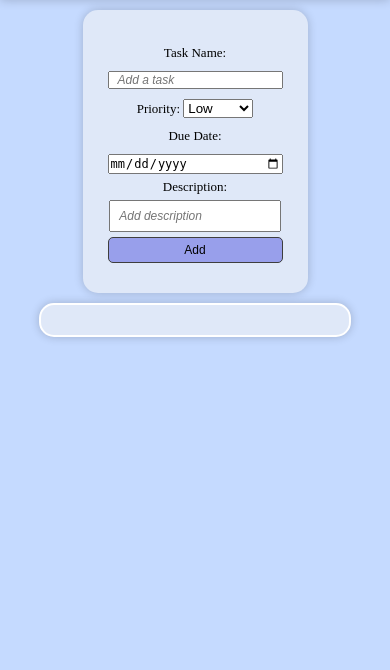
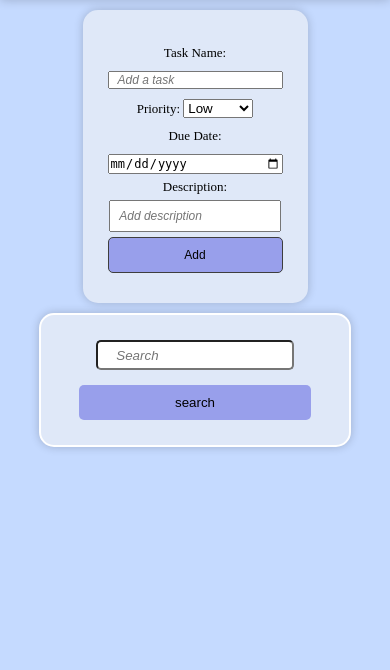
Before and after one commit to nazifatahsinturna/Task_manager, a Django app: template templates/task/index.html in a window 390 px wide. Shown: the part 34-704 px from the top of the page. Run offline with Django 5.2, Linux system fonts and the light colour scheme; the template is opened without the code that fills it, so the values that code supplies are empty.

Commit message:
search implemented

```diff
--- a/static/style.css
+++ b/static/style.css
@@ -256,14 +256,21 @@ input[type="submit"] {
     margin-top: 10px;
 }
 
-#add {
+#add, .bt{
     margin: 20px auto;
     /* width: 90%; */
     text-align: center;
-    padding-top: 5px;
-    padding-bottom: 5px;
+    padding: 10px 15px;
     /* background-color: #7b6aea; */
     border: 1px solid rgb(62, 62, 62);
+}
+
+.bt{
+    padding: 5px 10px;
+
+}
+#search {
+    padding-left: 10px;
 }
 
 
@@ -366,15 +373,34 @@ input[type="submit"]:hover {
         text-align: center;
         margin: 5px auto;
     }
-    #add {
+    #add{
         display: block;
         margin: 5px auto;
         width: 100%;
         text-align: center;
-        padding-top: 5px;
-        padding-bottom: 5px;
+        padding: 10px;
         /* background-color: #7b6aea; */
     }
+
+    .bt{
+        display: block;
+        margin: 0 auto;
+        text-align: center;
+        padding: 10px 15px;
+    }
+    #sh {
+        text-align: center;
+        width: 90%;
+        display: block;
+        margin: 0 auto;
+    }
+
+    #search {
+        width: 85%;
+        height: 30px;
+    }
+
+
 
 
     #description {
--- a/templates/task/index.html
+++ b/templates/task/index.html
@@ -43,15 +43,16 @@
 
             <label for="description" >Description: </label>
             <input id="description" name="description" placeholder="Add description" type="text">
-            <input id="add" type="submit" value="Add">
+            <input id="add" type="submit" value="Add" class='bt'>
         </form>
         <section class='task-list'>
             <div class="filter">
-                {% comment %} <form class="search">
-                    <label>Search:
-                        <input id="search" name="search" placeholder="Search">
+                <form class="search" method='get'>
+                    <label id="sh">
+                        <input id="search" name="search" placeholder="Search" value="{{ search|default:'' }}">
                     </label>
-                </form> {% endcomment %}
+                    <input type='submit' value = 'search' class='bt'>
+                </form>
 
              </div>
 
```
Also changed, not shown: taskmanager/views.py (+10 -1 lines).
